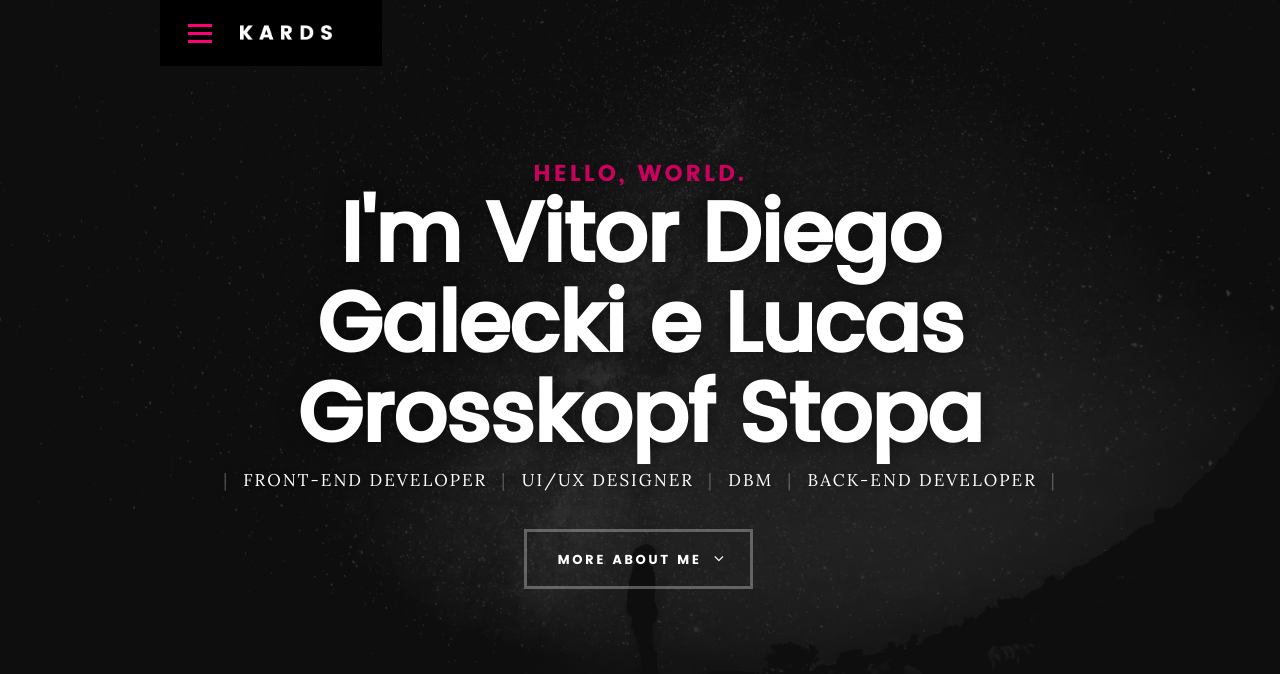
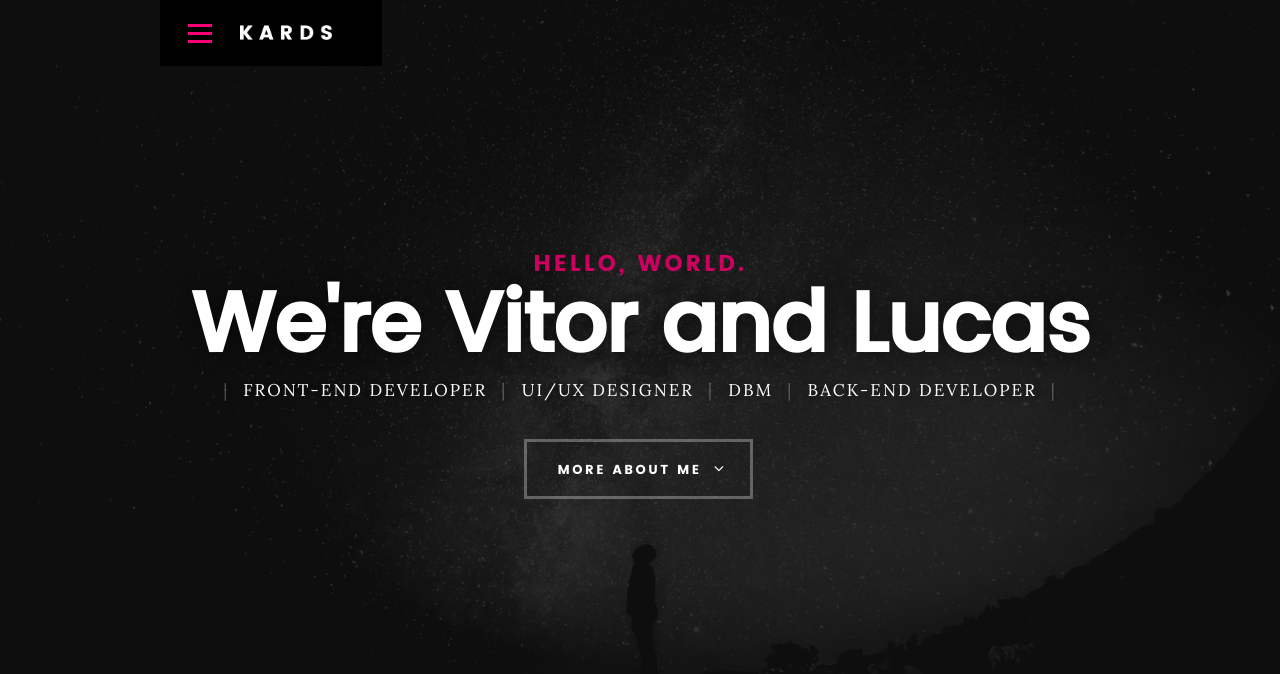
Before and after one commit to N1ghttm4r33/prototipagem, a plain HTML site: page index.html in a window 1280 px wide. Shown: the top 674 px of the page. Drawn offline with Linux system fonts and the light colour scheme; files whose address does not match are found by name.

Commit message:
Update index.html

```diff
--- a/index.html
+++ b/index.html
@@ -74,7 +74,7 @@
    			<div class="col-twelve">
 
 	   			<h5>Hello, World.</h5>
-	   			<h1>I'm Vitor Diego Galecki e Lucas Grosskopf Stopa</h1>
+	   			<h1>We're Vitor and Lucas</h1>
 
 	   			<p class="intro-position">
 	   				<span>Front-end Developer</span>
```
